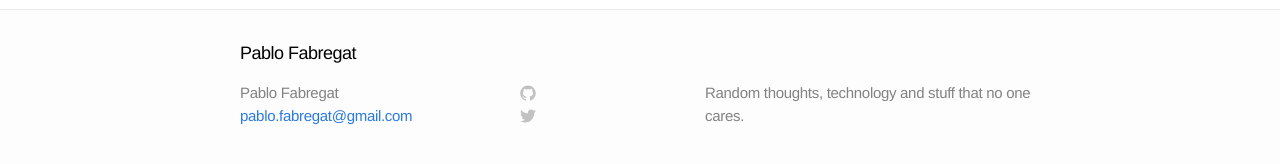
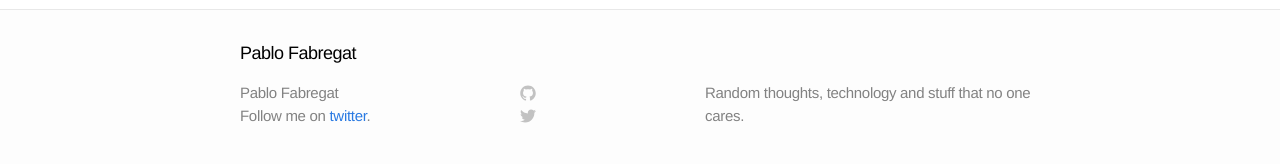
Before and after one commit to pmatias/pmatias.github.io, a Jekyll site: the page built from about.md, in a window 1280 px wide. Shown: the part 361-525 px from the top of the page. Built offline with Jekyll 4.4.1, drawn with Linux system fonts in a browser that asks for light colours.

Commit message:
Adding footer stuff

```diff
--- a/_config.yml
+++ b/_config.yml
@@ -8,3 +8,5 @@ url: "http://pablofabregat.com"
 # Build settings
 markdown: kramdown
 permalink: pretty
+
+twitter: "p4bl3"
--- a/_includes/footer.html
+++ b/_includes/footer.html
@@ -7,7 +7,8 @@
     <div class="footer-col-1 column">
       <ul>
         <li>{{ site.title }}</li>
-        <li><a href="mailto:{{ site.email }}">{{ site.email }}</a></li>
+        <li>Follow me on <a href="http://www.twitter.com/{{ page.twitter }}" target="_blank">twitter</a>.</li>
+      </ul>
       </ul>
     </div>
 
```
Also changed, not shown: 1 other file.
